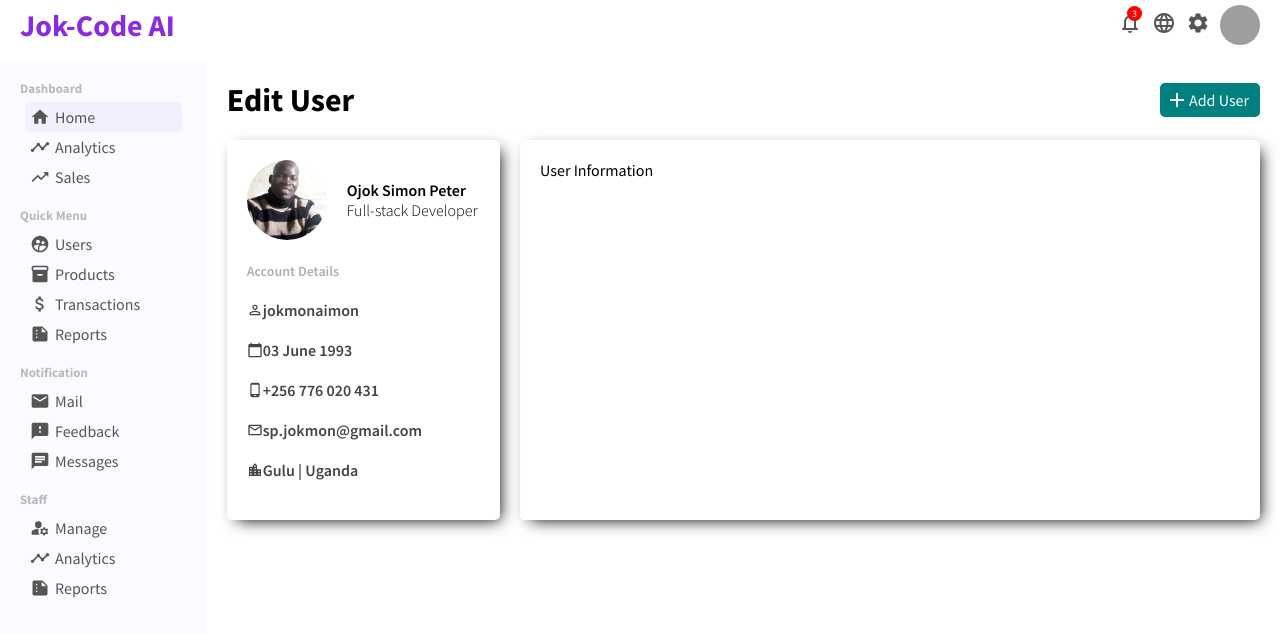
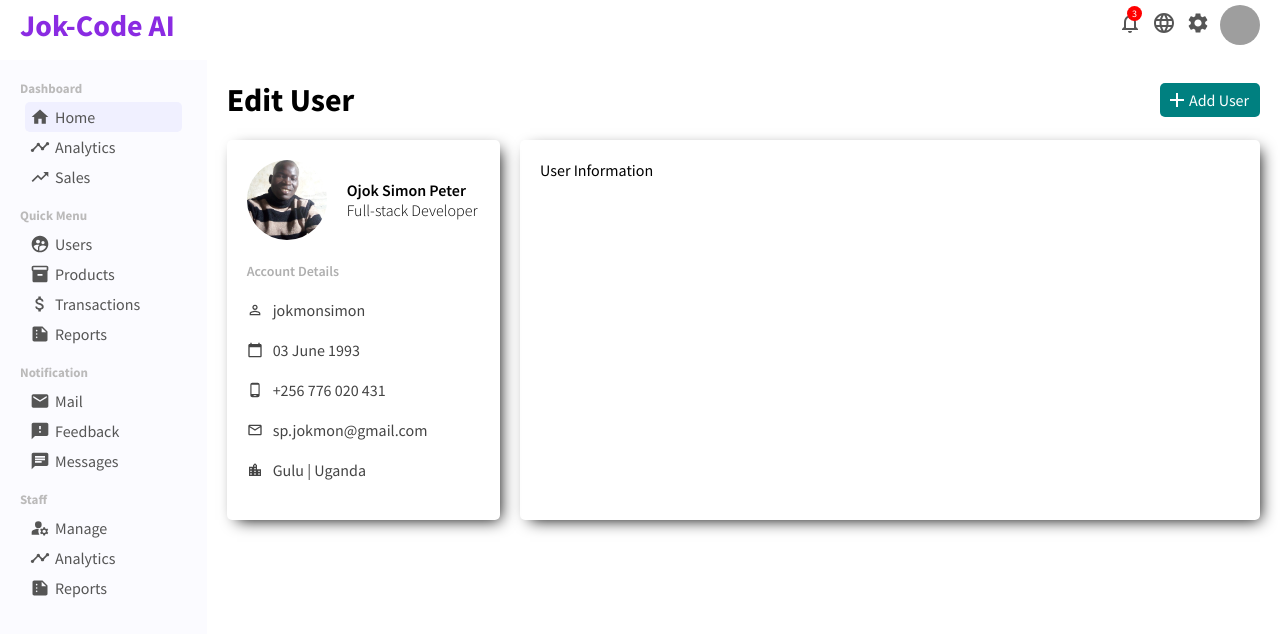
Before and after one commit to Jokmonsimon/react-admin-dashboard, a React (Create React App) app: page /user/1 in a window 1280 px wide. Shown: the top 634 px of the page. Built offline with nearby package versions, Linux system fonts and the light colour scheme; grey boxes are pictures that could not be loaded.

Commit message:
Updated user account details

```diff
--- a/src/pages/user/User.jsx
+++ b/src/pages/user/User.jsx
@@ -30,23 +30,23 @@ export default function User() {
             <span className="show-user-account-title">Account Details</span>
             <div className="show-user-info">
               <PermIdentityIcon className="show-user-icon" />
-              <div className="show-username">jokmonaimon</div>
+              <div className="show-user-detail-info">jokmonsimon</div>
             </div>
             <div className="show-user-info">
               <CalendarToday className="show-user-icon" />
-              <div className="show-username">03 June 1993</div>
+              <div className="show-user-detail-info">03 June 1993</div>
             </div>
             <div className="show-user-info">
               <PhoneAndroid className="show-user-icon" />
-              <div className="show-username">+256 776 020 431</div>
+              <div className="show-user-detail-info">+256 776 020 431</div>
             </div>
             <div className="show-user-info">
               <MailOutlined className="show-user-icon" />
-              <div className="show-username">sp.jokmon@gmail.com</div>
+              <div className="show-user-detail-info">sp.jokmon@gmail.com</div>
             </div>
             <div className="show-user-info">
               <LocationCityOutlined className="show-user-icon" />
-              <div className="show-username">Gulu | Uganda</div>
+              <div className="show-user-detail-info">Gulu | Uganda</div>
             </div>
           </div>
         </div>
```
